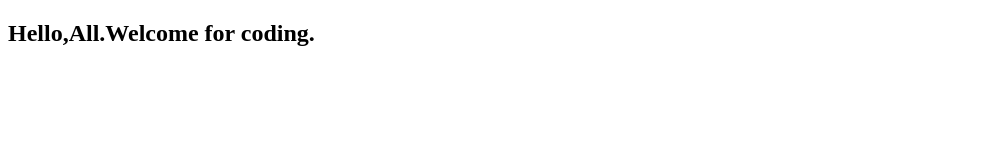
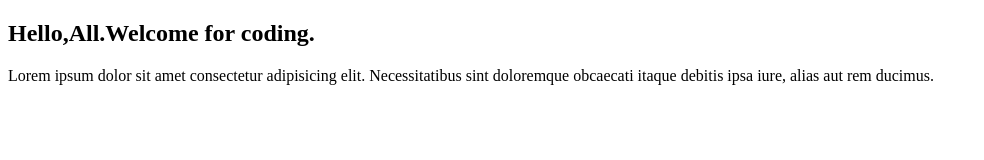
Before and after one commit to VaishnaviKhopade01/firstgreet, a plain HTML site: page index.html in a window 1280 px wide. Shown: the whole page, without its empty margins (0-984 px from the left). Drawn offline with Linux system fonts and the light colour scheme.

Commit message:
paragraph tag added

```diff
--- a/index.html
+++ b/index.html
@@ -7,5 +7,7 @@
 </head>
 <body>
     <h2>Hello,All.Welcome for coding.</h2>
+    <p>Lorem ipsum dolor sit amet consectetur adipisicing elit. Necessitatibus sint doloremque obcaecati itaque debitis ipsa iure, alias aut rem ducimus.
+    </p>
 </body>
 </html>
```
